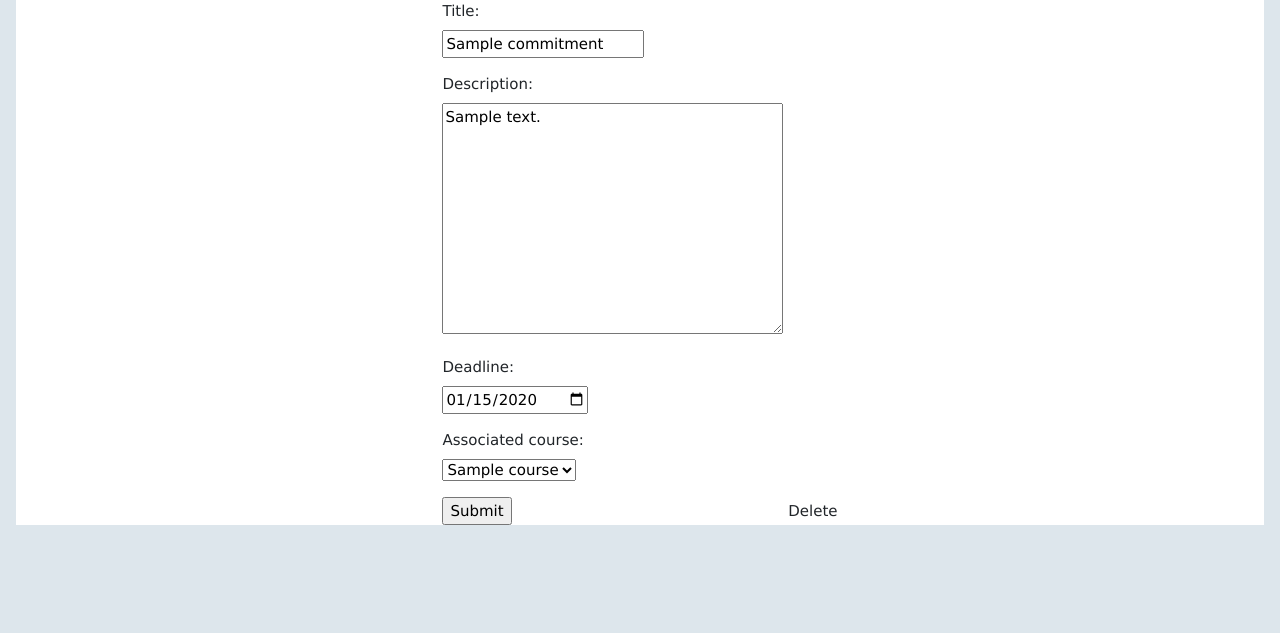
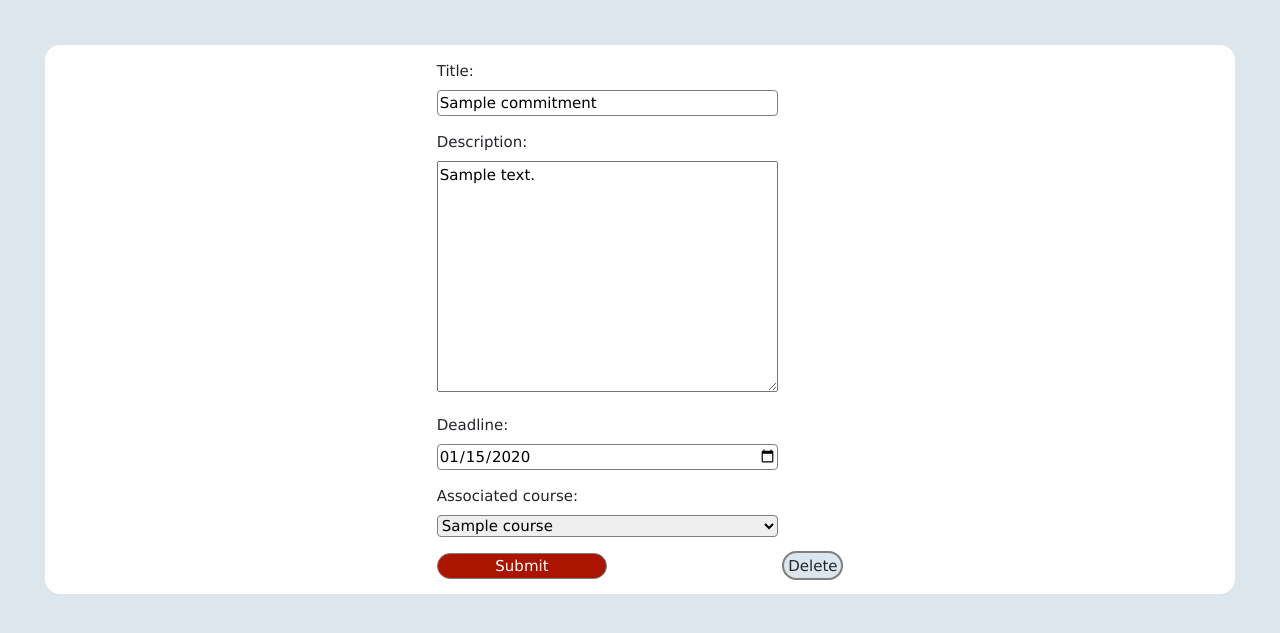
Before and after one commit to lee-blake/Commitment-to-Change-App, a Django app: page /app/commitment/1/edit/ in a window 1280 px wide. Shown: the part 59-692 px from the top of the page. Run offline with Django 4.2, Linux system fonts and the light colour scheme; a user stored in the database is signed in; tables that the repository leaves empty hold one stand-in row (values such as "Sample post"); some libraries are stand-ins or nearby versions.

Commit message:
Switch commitment and course forms to bootstrap

```diff
--- a/Commitment_to_Change_App/commitments/templates/commitments/create_course.html
+++ b/Commitment_to_Change_App/commitments/templates/commitments/create_course.html
@@ -4,7 +4,7 @@
 
 {% block page_content %}
 <div class="w3-container background">
-    <div class="w3-cell-row foreground center">
+    <div class="w3-cell-row foreground center default-form">
         <form action="{% url 'create course' %}" method="post">
             {% csrf_token %}
             {{ form.as_p }}
--- a/Commitment_to_Change_App/commitments/templates/commitments/edit_commitment.html
+++ b/Commitment_to_Change_App/commitments/templates/commitments/edit_commitment.html
@@ -3,10 +3,15 @@
 {% block title %} Edit Commitment {% endblock title %}
 
 {% block page_content %}
-<div class="w3-container background">
-    <div class="w3-cell-row foreground center">
-        {% include "commitments/post_buttons/edit_commitment_confirm_button.html" %}
-        <a href="{% url 'delete commitment' commitment_id=commitment.id %}"> Delete </a>
+<div class="container-fluid px-5 pt-5 text-center background">
+    <div class="row g-5">
+        <div class="col" align="center">
+            <div class="px-4 py-3 foreground round-corners edit-form">
+                {% include "commitments/post_buttons/edit_commitment_confirm_button.html" %}
+                <a href="{% url 'delete commitment' commitment_id=commitment.id %}" class="view-button p-1">Delete</a>
+            </div>
+
+        </div>
     </div>
 </div>
 {% endblock page_content %}
--- a/Commitment_to_Change_App/static/styles.css
+++ b/Commitment_to_Change_App/static/styles.css
@@ -116,13 +116,13 @@ form {
 }
 
 .title_header {
-    background-color: var(--primary_accent);
+    background-color: var(--primary-accent);
     color: white;
     box-shadow: 0px 4px 4px rgba(0, 0, 0, 0.25);
 }
 
 .commitment_header {
-    background-color: var(--primary_accent);
+    background-color: var(--primary-accent);
     color: white;
     box-shadow: 0px 4px 4px rgba(0, 0, 0, 0.25);
 }
@@ -172,10 +172,6 @@ div.default-form label {
     display: block;
 }
 
-label {
-    display: block;
-}
-
 div.default-form select, div.default-form input {
     width: 100%;
     display: inline-block;
@@ -185,6 +181,26 @@ div.default-form select, div.default-form input {
   }
 
 div.default-form input[type=submit] {
+    background-color: var(--primary-accent);
+    color: var(--accent-text);
+    border-radius: 15px;
+  }
+
+
+  div.edit-form label {
+    display: block;
+}
+
+div.edit-form select, div.edit-form input {
+    width: 100%;
+    display: inline-block;
+    border: 1px solid grey;
+    border-radius: 4px;
+    box-sizing: border-box;
+  }
+
+div.edit-form input[type=submit] {
+    width:50%;
     background-color: var(--primary-accent);
     color: var(--accent-text);
     border-radius: 15px;
```
Also changed, not shown: Commitment_to_Change_App/commitments/templates/commitments/edit_course.html (+11 -7 lines), Commitment_to_Change_App/commitments/templates/commitments/make_commitment.html (+11 -7 lines).
